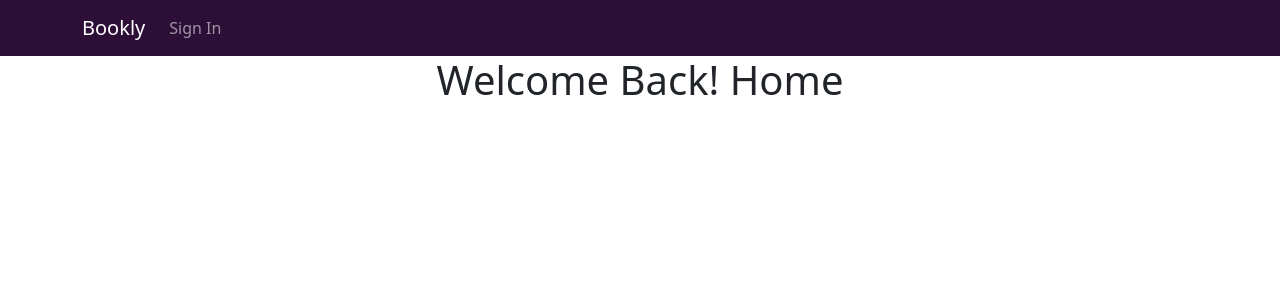
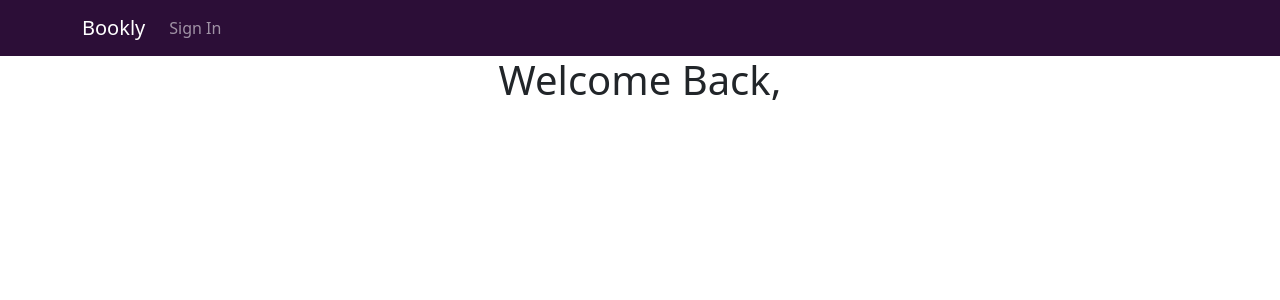
Before and after one commit to josephisaman33/Bookly-Website, a React (Create React App) app: page /home in a window 1280 px wide. Shown: the top 300 px of the page. Built offline with nearby package versions, Linux system fonts and the light colour scheme; no server answers.

Commit message:
showed email on home; comments on approaching bookshelf

```diff
--- a/src/Home.js
+++ b/src/Home.js
@@ -1,7 +1,21 @@
+import { useEffect, useState } from "react";
+
 function Home({ authenticated }) {
+  const [email, setEmail] = useState("");
+
+  useEffect(() => {
+    fetch("/api/account").then(async (response) => {
+      if (response.status == 200) {
+        let account = await response.json();
+        console.log(account.user);
+        setEmail(account.user.email);
+      }
+    });
+  });
+
   return (
     <div>
-      <h1>Welcome Back! Home</h1>
+      <h1>Welcome Back, {email}</h1>
     </div>
   );
 }
```
Also changed, not shown: 1 other file (tests, documents, lock files or other folders).
